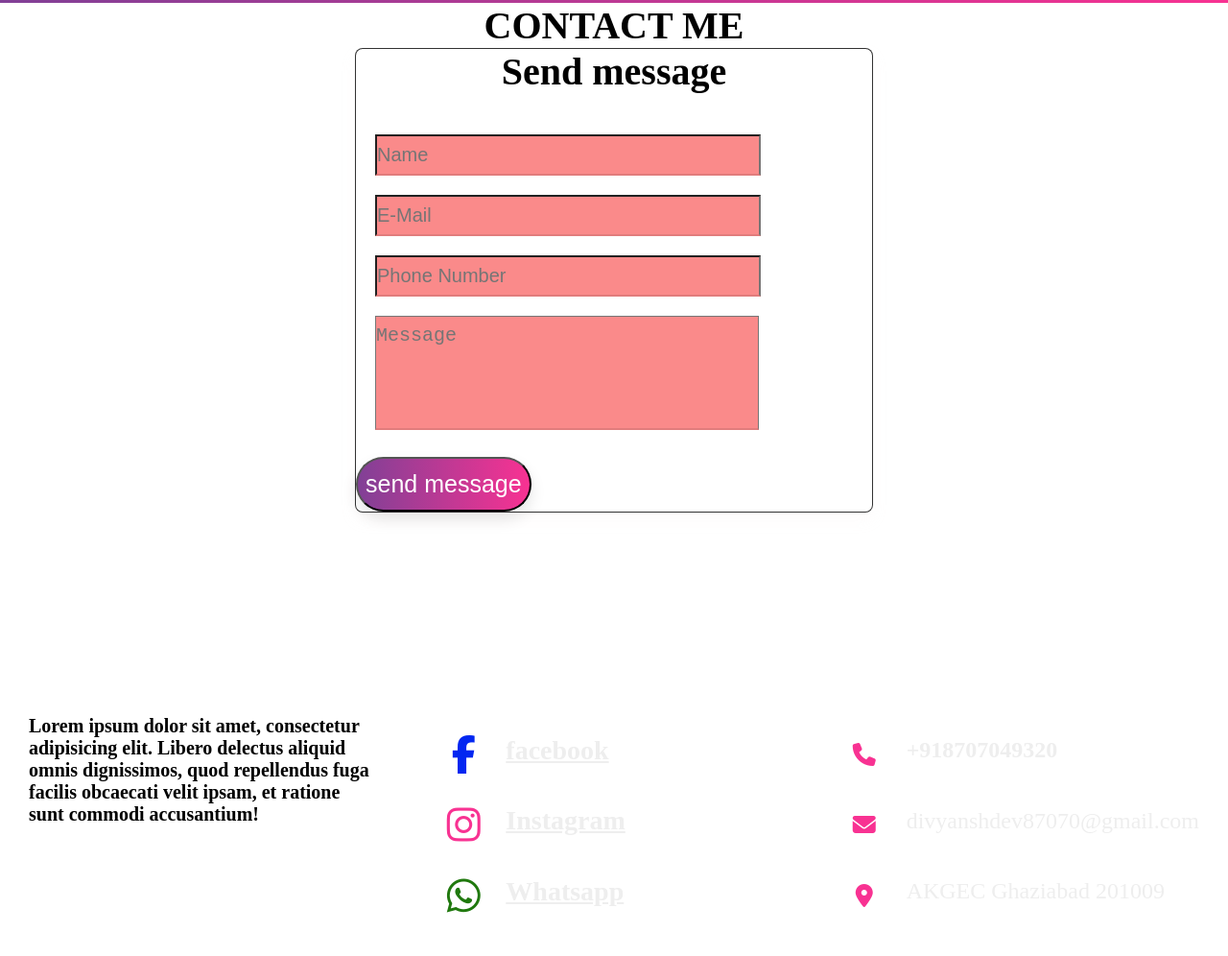
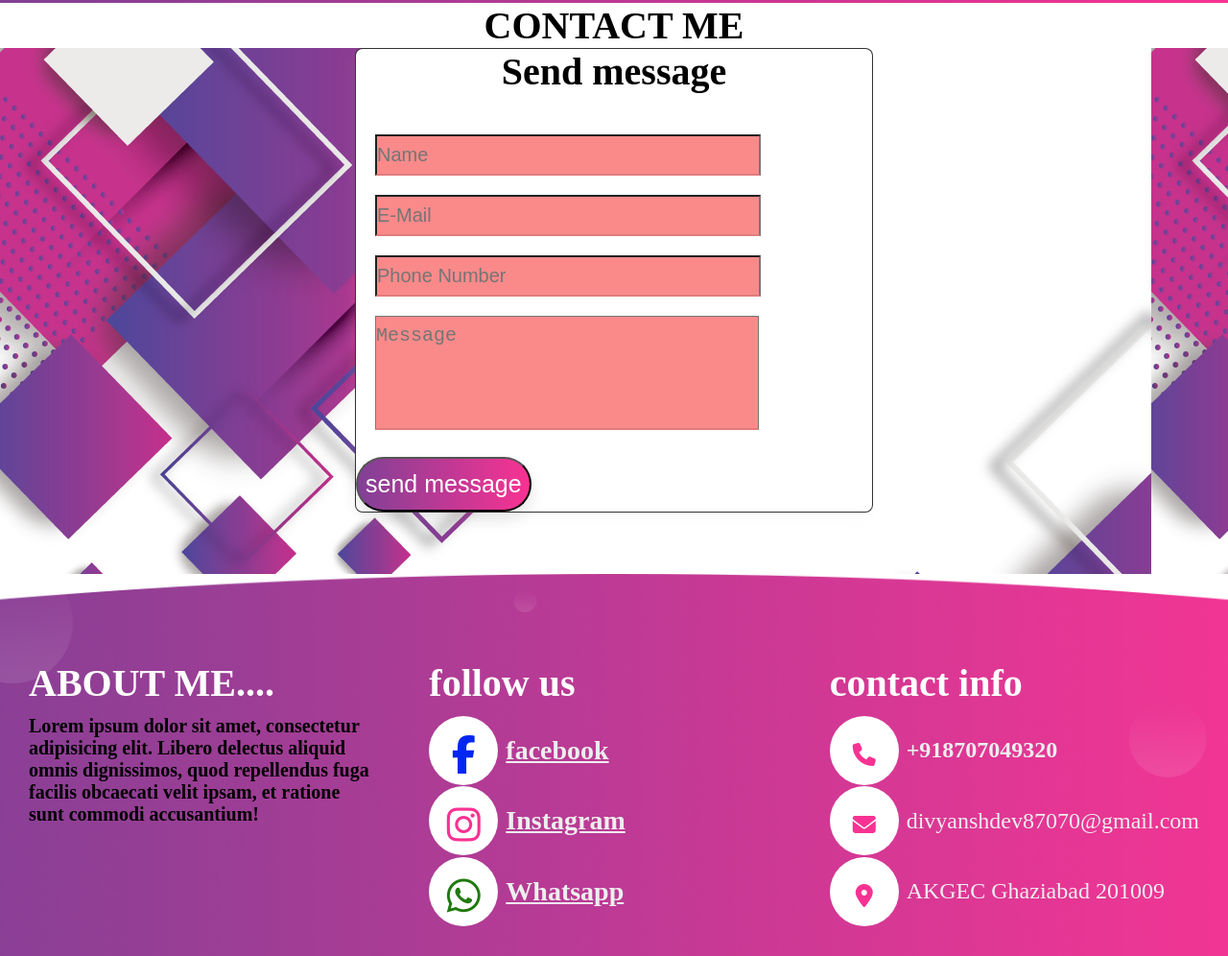
Before and after one commit to devdivyansh522399/Portfolio, a plain HTML site: page index.html in a window 1280 px wide. Shown: the part 2817-3813 px from the top of the page at 96% size. Drawn offline with Linux system fonts and the light colour scheme.

Commit message:
Relative paths problem is resolved

```diff
--- a/style.css
+++ b/style.css
@@ -120,7 +120,7 @@ html{
     margin-left: 10px ;
     align-items: center;
     justify-content: center;
-    background:url(../project1/img/home-bg-img.png) no-repeat;
+    background:url('../project1/img/home-bg-img.png') no-repeat;
     background-size: cover;
     background-position: center;
 }
@@ -227,7 +227,7 @@ html{
     display: flex;
     align-items: center;
     justify-content: center;
-    background-image: url(../project1/img/header_background.png);
+    background-image: url('./img/header_background.png');
     flex-wrap: wrap;
 
     padding-bottom: 64px;
@@ -282,7 +282,7 @@ html{
 
 .footer{
     padding-top: 50px;
-    background:url(../project1/img/footer-bg.png) no-repeat;
+    background-image: url('./img/footer-bg.png');
     background-size: cover;
     background-position: center;
     z-index: 50;
```
